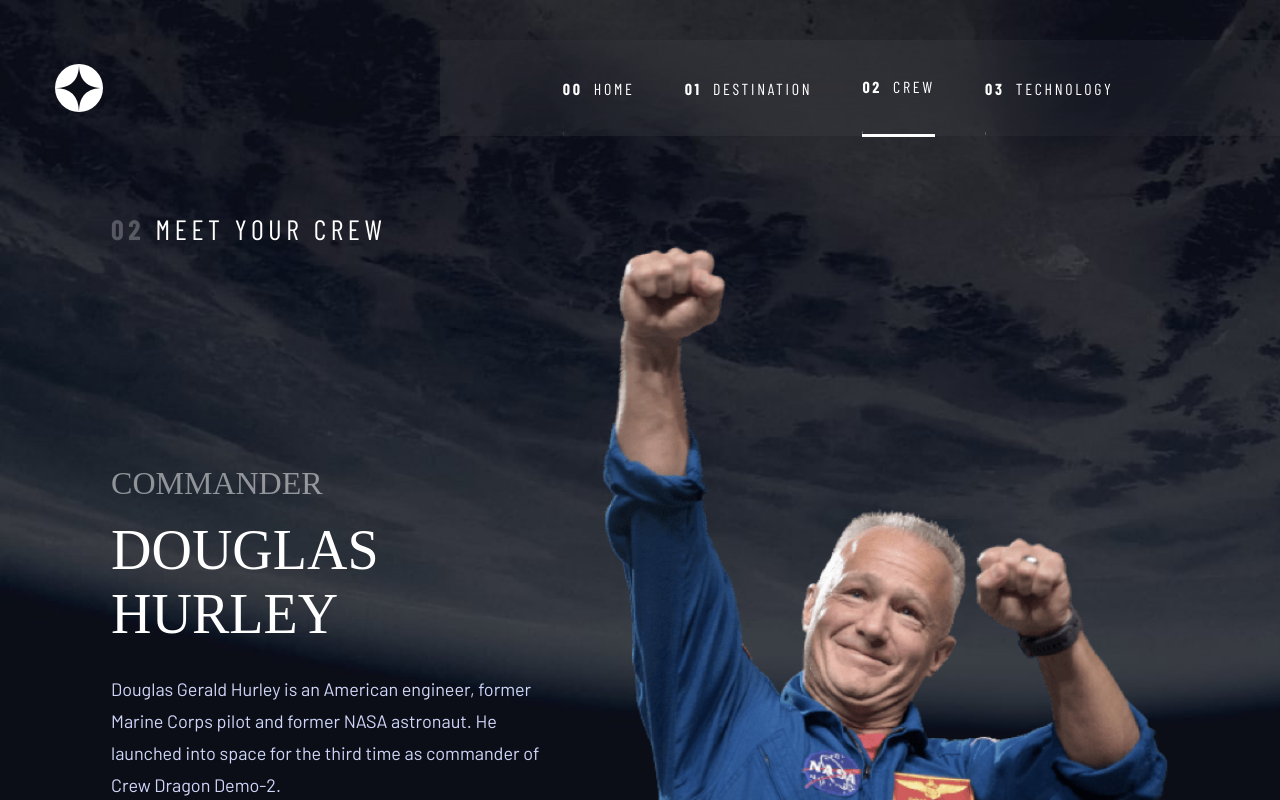
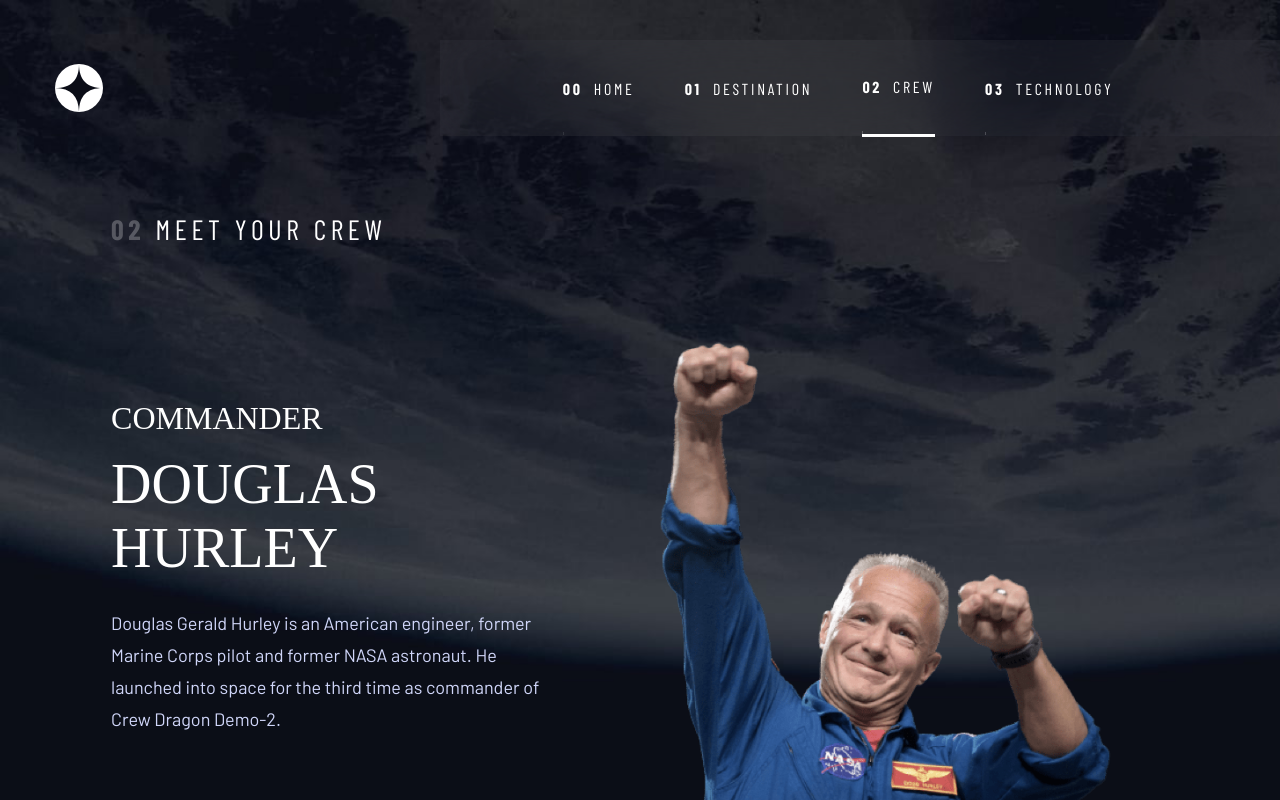
Before and after one commit to OlaleyeFisayo/space-tourism, a React (Vite) app: page /crew in a window 1280 px wide. Shown: the top 800 px of the page. Built offline with nearby package versions, Linux system fonts and the light colour scheme; a web font is replaced by a local one.

Commit message:
minor changes

```diff
--- a/src/App.scss
+++ b/src/App.scss
@@ -20,3 +20,8 @@
 body {
   color: white;
 }
+
+.fade-in {
+  opacity: 1 !important;
+  transition: opacity 0.5s ease-in-out;
+}
--- a/src/components/crews/index.scss
+++ b/src/components/crews/index.scss
@@ -1,24 +1,22 @@
 .crews {
   display: flex;
   justify-content: space-between;
+  overflow: hidden;
   align-items: flex-end;
-
   @media (max-width: 1200px) {
     flex-direction: column;
     align-items: center;
   }
-
   @media (max-width: 730px) {
     flex-direction: column-reverse;
   }
-
   .text-side {
     @media (max-width: 730px) {
       display: flex;
       flex-direction: column-reverse;
     }
-
     .crew-member-role {
+      opacity: 0;
       color: #fff;
       font-family: "Bellefair";
       font-size: 2rem;
@@ -27,21 +25,19 @@
       opacity: 0.5;
       margin-bottom: 0.94rem;
       margin-top: 9.62rem;
-
       @media (max-width: 1200px) {
         margin-top: 3.75rem;
         margin-bottom: 0.5;
         font-size: 1.5rem;
         text-align: center;
       }
-
       @media (max-width: 730px) {
         margin-top: 2rem;
         font-size: 1rem;
       }
     }
-
     .crew-memeber-name {
+      opacity: 0;
       color: #fff;
       font-family: "Bellefair";
       font-size: 3.5rem;
@@ -50,7 +46,6 @@
       margin-bottom: 1.69rem;
       max-width: 488px;
       width: 100%;
-
       @media (max-width: 1200px) {
         text-align: center;
         font-size: 2.5rem;
@@ -61,8 +56,8 @@
         font-size: 1.5rem;
       }
     }
-
     .crew-member-details {
+      opacity: 0;
       max-width: 27.75rem;
       width: 100%;
       color: #d0d6f9;
@@ -71,7 +66,6 @@
       font-weight: 400;
       line-height: 2rem;
       margin-bottom: 7.5rem;
-
       @media (max-width: 1200px) {
         text-align: center;
         line-height: 1.75rem;
@@ -79,28 +73,23 @@
         max-width: 28.625rem;
         margin-bottom: 2.5rem;
       }
-
       @media (max-width: 730px) {
         font-size: 0.94rem;
         line-height: 1.56rem;
       }
     }
-
     .crew-member-toggle {
       display: flex;
       gap: 1.5rem;
       margin-bottom: 5.88rem;
-
       @media (max-width: 1200px) {
         justify-content: center;
         margin-bottom: 2.5rem;
       }
-
       @media (max-width: 730px) {
         margin-top: 2rem;
         margin-bottom: 0;
       }
-
       li {
         list-style: none;
         width: 9px;
@@ -111,35 +100,30 @@
         opacity: 0.25;
         transition: 500ms ease-in-out;
       }
-
       li.active {
         opacity: 1 !important;
       }
-
       li:hover {
         opacity: 0.6 !important;
       }
     }
   }
-
   .img-side {
     max-width: 35.5045rem;
     width: 100%;
-
+    height: 38.5045rem;
+    opacity: 0;
     @media (max-width: 730px) {
       margin-top: 2rem;
       border-bottom: 0.1rem solid #383b4b;
       text-align: center;
+      max-width: 13.875rem;
+      height: auto;
     }
-
     img {
       width: 100%;
       height: 100%;
-
-      @media (max-width: 730px) {
-        max-width: 11.07019rem;
-        max-width: 13.875rem;
-      }
+      object-fit: contain;
     }
   }
 }
--- a/src/components/crews/index.tsx
+++ b/src/components/crews/index.tsx
@@ -1,4 +1,5 @@
 import "./index.scss";
+import { useFadeIn } from "../../hook/useFadeIn";
 
 interface CrewsProps {
   id: number;
@@ -20,13 +21,21 @@ export default function Crews({
   image,
   handleCrewChange,
 }: CrewsProps) {
+  const { isFadeIn } = useFadeIn(id);
+
   return (
     <section className="crews">
       <section className="text-side">
         <section className="details">
-          <h1 className="crew-member-role">{role}</h1>
-          <h2 className="crew-memeber-name">{name}</h2>
-          <p className="crew-member-details">{details}</p>
+          <h1 className={`crew-member-role ${isFadeIn ? "fade-in" : ""}`}>
+            {role}
+          </h1>
+          <h2 className={`crew-memeber-name ${isFadeIn ? "fade-in" : ""}`}>
+            {name}
+          </h2>
+          <p className={`crew-member-details ${isFadeIn ? "fade-in" : ""}`}>
+            {details}
+          </p>
         </section>
         <ul className="crew-member-toggle">
           <li
@@ -47,7 +56,7 @@ export default function Crews({
           ></li>
         </ul>
       </section>
-      <section className="img-side">
+      <section className={`img-side ${isFadeIn ? "fade-in" : ""}`}>
         <picture>
           <source
             srcSet={image.webp}
--- a/src/components/destinations/index.scss
+++ b/src/components/destinations/index.scss
@@ -1,14 +1,10 @@
-.fade-in {
-  opacity: 1 !important;
-  transition: opacity 0.5s ease-in-out;
-}
-
 .destinations {
   max-width: 1400px !important;
   width: 100% !important;
   display: flex;
   justify-content: space-between;
   gap: 1rem;
+  padding-bottom: 20px;
   @media (max-width: 1200px) {
     flex-direction: column;
     align-items: center;
--- a/src/components/destinations/index.tsx
+++ b/src/components/destinations/index.tsx
@@ -1,4 +1,4 @@
-import { useEffect, useState } from "react";
+import { useFadeIn } from "../../hook/useFadeIn";
 import "./index.scss";
 
 interface props {
@@ -21,19 +21,12 @@ export default function Destinations({
   travel,
   changeDestination,
 }: props) {
-  const [isVisibile, setIsVisible] = useState(false);
-
-  useEffect(() => {
-    setIsVisible(false);
-    setTimeout(() => {
-      setIsVisible(true);
-    }, 400);
-  }, [active]);
+  const { isFadeIn } = useFadeIn(active);
 
   return (
     <section className={`destinations`}>
-      <section className={`img-side ${isVisibile ? "fade-in" : ""}`}>
-        <picture className={`${isVisibile ? "fade-in" : ""}`}>
+      <section className={`img-side ${isFadeIn ? "fade-in" : ""}`}>
+        <picture className={`${isFadeIn ? "fade-in" : ""}`}>
           <source media="(max-width: 700px)" srcSet={images.webp} />
           <img src={images.png} alt={active} />
         </picture>
@@ -68,21 +61,21 @@ export default function Destinations({
           </ul>
         </section>
 
-        <h1 className={`destination-name ${isVisibile ? "fade-in" : ""}`}>
+        <h1 className={`destination-name ${isFadeIn ? "fade-in" : ""}`}>
           {active}
         </h1>
-        <p className={`destination-detail ${isVisibile ? "fade-in" : ""}`}>
+        <p className={`destination-detail ${isFadeIn ? "fade-in" : ""}`}>
           {description}
         </p>
         <div className="line"></div>
         <section className="distance">
           <section>
             <h1>avg. distance</h1>
-            <p className={`${isVisibile ? "fade-in" : ""}`}>{distance}</p>
+            <p className={`${isFadeIn ? "fade-in" : ""}`}>{distance}</p>
           </section>
           <section>
             <h1>est. travel time</h1>
-            <p className={`${isVisibile ? "fade-in" : ""}`}>{travel}</p>
+            <p className={`${isFadeIn ? "fade-in" : ""}`}>{travel}</p>
           </section>
         </section>
       </section>
--- /dev/null
+++ b/src/hook/useFadeIn.ts
@@ -0,0 +1,14 @@
+import { useEffect, useState } from "react";
+
+export const useFadeIn = (factor: string | number) => {
+  const [isFadeIn, setIsFadeIn] = useState(false);
+
+  useEffect(() => {
+    setIsFadeIn(false);
+    setTimeout(() => {
+      setIsFadeIn(true);
+    }, 400);
+  }, [factor]);
+
+  return { isFadeIn };
+};
```
Also changed, not shown: src/pages/crew/index.scss (+0 -8 lines).
